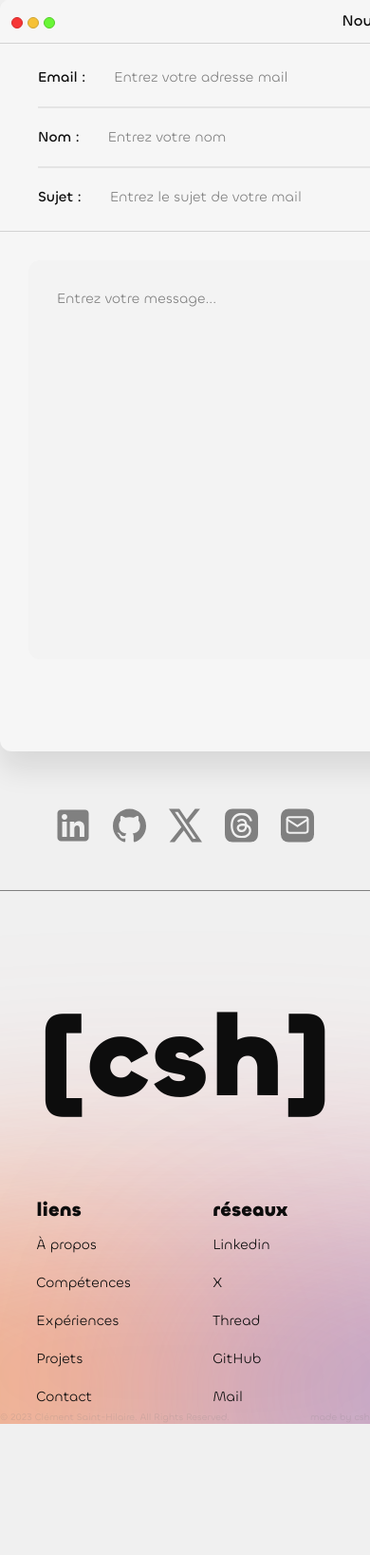
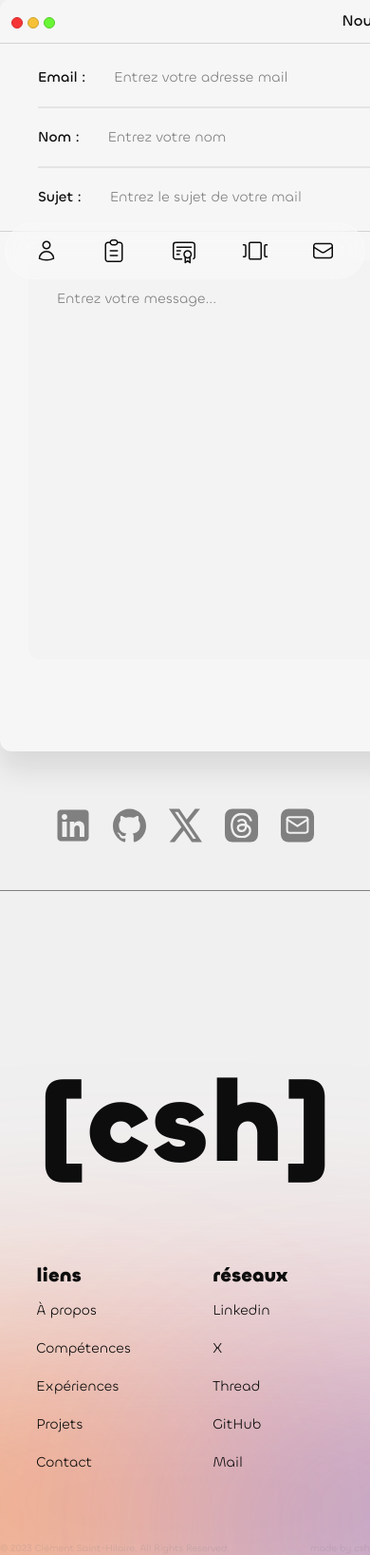
Before and after one commit to ClementSaint-Hilaire/Portfolio, a PHP site: page /php/contact.php in a window 390 px wide; the page is wider, and only the part inside the window is pictured. Shown: the part 530-2167 px from the top of that part at 95% size. Before the commit the page ends 2029 px from the top of that part, so only its background shows below. Run offline with PHP 8.4, Linux system fonts and the light colour scheme.

Commit message:
— Ajout — ajout du responsive de la page accueil.php ajout de la navbar mobile light
— Corectif—
footer size
bug d'affichage de la navbar mobile dans experiences.php

```diff
--- a/css/apropos.css
+++ b/css/apropos.css
@@ -75,7 +75,7 @@ span {
     background: transparent;
     margin-bottom: 25px;
 }
-img {
+.text img {
     margin: 80px 0px 200px 100px;
     width: 406px;
     height: 123px;
--- a/css/footer.css
+++ b/css/footer.css
@@ -167,7 +167,7 @@
 
 @media screen and (max-width: 1024px) {
     .Footer {
-        height: auto;
+        height: 700px;
     }
     .footerContainer {
         flex-direction: column;
--- a/css/header.css
+++ b/css/header.css
@@ -2,6 +2,7 @@
 :root {
     --blanc : #F0F0F0;
     --noir : #0D0D0D;
+    --gris : #808080;
 }
 *{
     padding: 0;
@@ -152,6 +153,28 @@
     font-size: 40px;
     font-weight: 700;
 }
+.navLightMobile {
+    display: none;
+    position: fixed;
+    bottom: 20px;
+    width: 380px;
+    height: 60px;
+    border-radius: 30px;
+    border: 1px solid rgba(255, 255, 255, 0.25);
+    background: rgba(255, 255, 255, 0.25);
+    align-items: center;
+    justify-content: space-evenly;
+    padding-top: 5px;
+    z-index: 100;
+    backdrop-filter: blur(15px);
+}
+.navLightMobile a {
+    background: transparent;
+    margin: 5px 13px;
+}
+.navLightMobile img {
+    background: transparent;
+}
 
 /*---------------RESPONSIVE---------------*/
 
@@ -189,5 +212,7 @@
         position: absolute;
         background: transparent;
      }
-
+     .navLightMobile {
+        display: flex;
+     }
 }
--- a/php/composants/header.html
+++ b/php/composants/header.html
@@ -49,6 +49,14 @@
             </div>
         </nav>
         <div class="logo">[csh]</div>
+        <div class="navLightMobile">
+            <a href="../php/accueil.php"><img src="../../images/Navbar/Light/Home.svg"></a>
+            <a href="../php/apropos.php"><img src="../../images/Navbar/Light/About.svg"></a>
+            <a href="../php/experiences.php"><img src="../../images/Navbar/Light/Experiences.svg"></a>
+            <a href="../php/projets.php"><img src="../../images/Navbar/Light/Projets.svg"></a>
+            <a href="../php/contact.php"><img src="../../images/Navbar/Light/Contact.svg"></a>
+        </div>
     </section>
+
 </body>
 </html>
```
Also changed, not shown: css/accueil.css (+17 -0 lines), images/Navbar/Dark/About.svg (added), images/Navbar/Dark/Contact.svg (added), images/Navbar/Dark/Experiences.svg (added), images/Navbar/Dark/Home.svg (added), images/Navbar/Dark/Projets.svg (added), images/Navbar/Light/About.svg (added), images/Navbar/Light/Contact.svg (added), images/Navbar/Light/Experiences.svg (added), images/Navbar/Light/Home.svg (added), images/Navbar/Light/Projets.svg (added).
